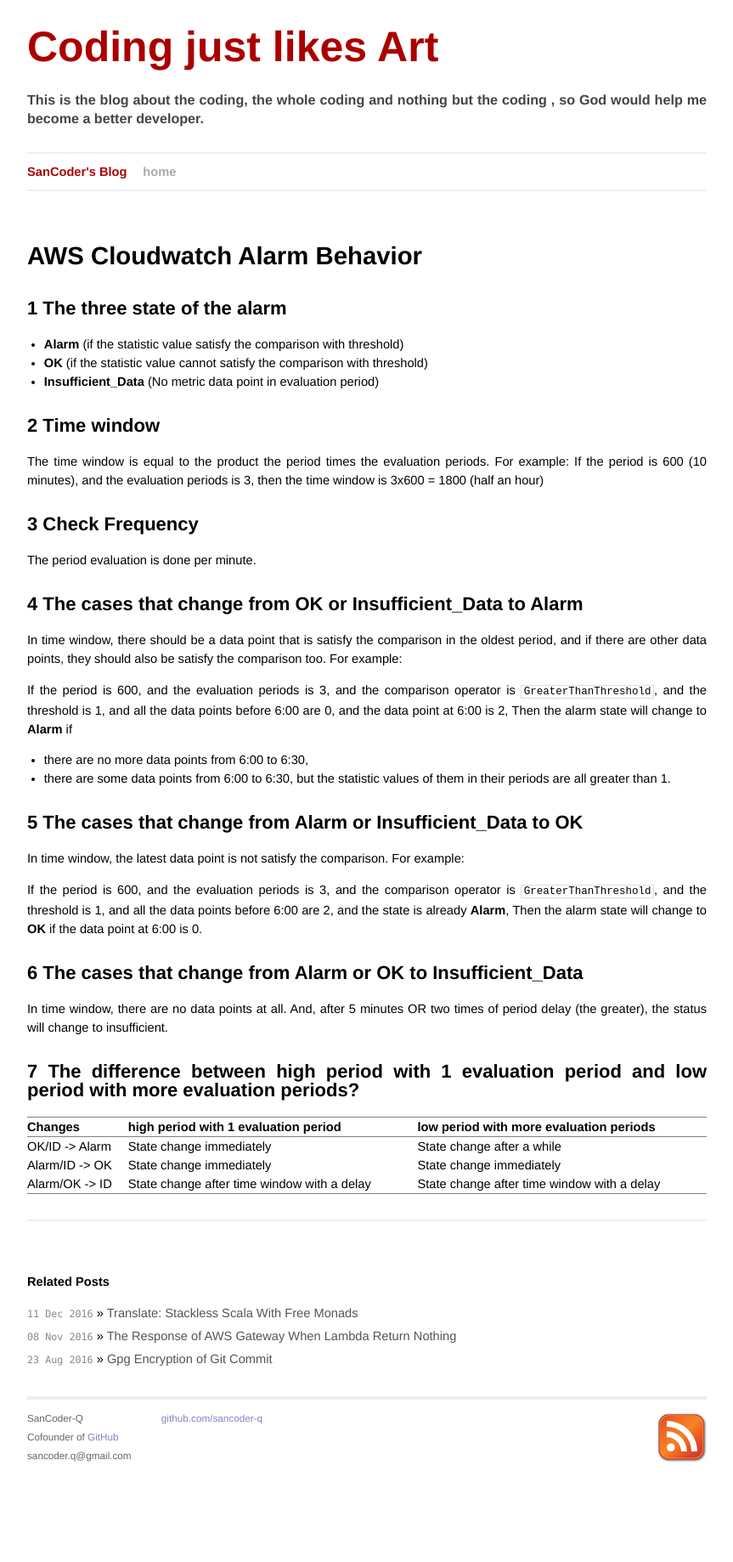
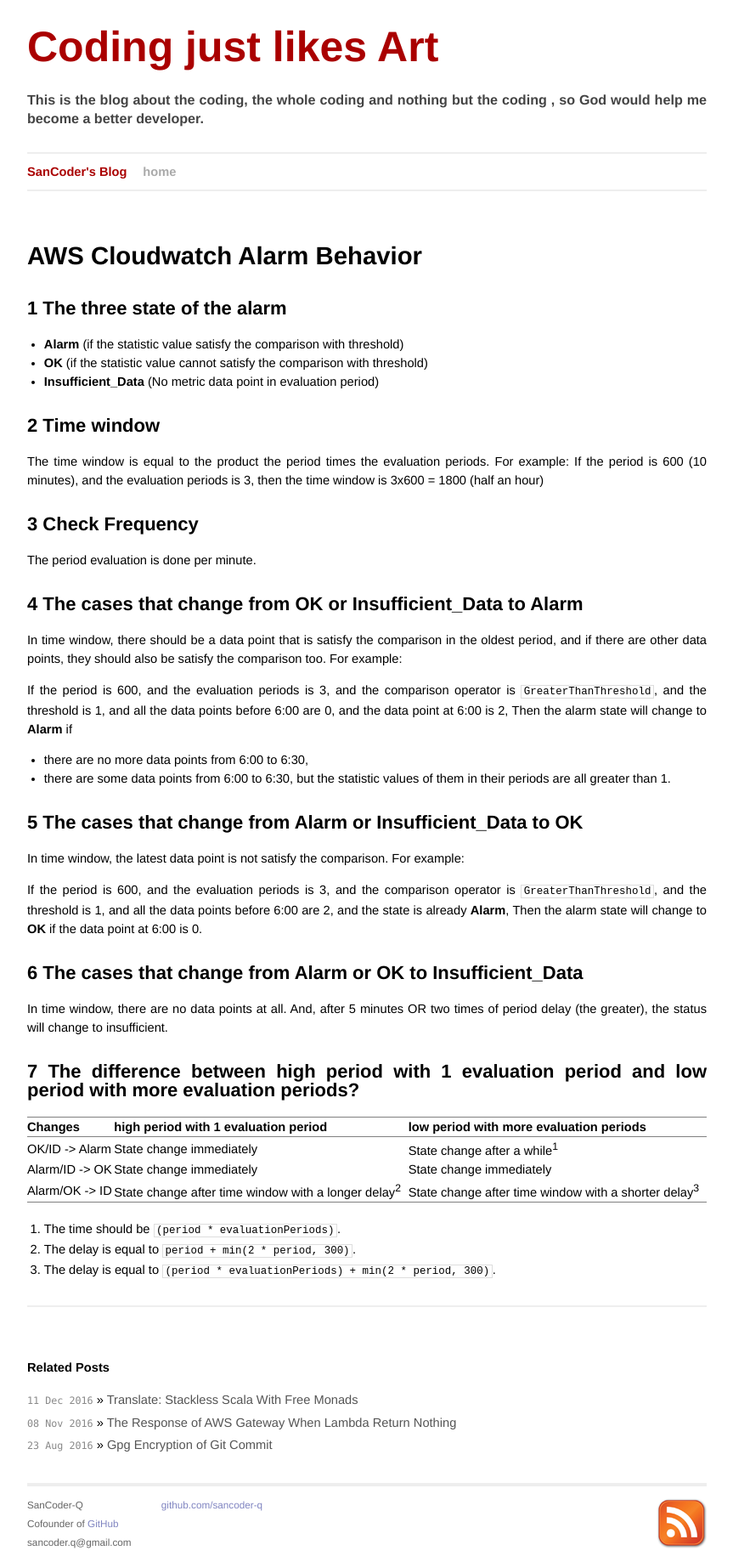
Before and after one commit to SanCoder-Q/sancoder-q.github.io, a Jekyll site: the page built from _posts/2017-01-09-AWS_Cloudwatch_Alarm_Behavior.org.html, in a window 1280 px wide. Shown: the whole page at 85% size, without its empty margins (208-1071 px from the left). Built offline with Jekyll 4.4.1, drawn with Linux system fonts in a browser that asks for light colours; comment, search, counter and statistics services are not loaded; before the commit the page ends 1736 px from its top, so only the background shows below that.

Commit message:
update 2017 second time

```diff
--- a/_posts/2017-01-09-AWS_Cloudwatch_Alarm_Behavior.org.html
+++ b/_posts/2017-01-09-AWS_Cloudwatch_Alarm_Behavior.org.html
@@ -110,7 +110,7 @@
 <tr>
 <td class="org-left">OK/ID -&gt; Alarm</td>
 <td class="org-left">State change immediately</td>
-<td class="org-left">State change after a while</td>
+<td class="org-left">State change after a while<sup>1</sup></td>
 </tr>
 
 <tr>
@@ -121,10 +121,16 @@
 
 <tr>
 <td class="org-left">Alarm/OK -&gt; ID</td>
-<td class="org-left">State change after time window with a delay</td>
-<td class="org-left">State change after time window with a delay</td>
+<td class="org-left">State change after time window with a longer delay<sup>2</sup></td>
+<td class="org-left">State change after time window with a shorter delay<sup>3</sup></td>
 </tr>
 </tbody>
 </table>
+
+<ol class="org-ol">
+<li>The time should be <code>(period * evaluationPeriods)</code>.</li>
+<li>The delay is equal to <code>period + min(2 * period, 300)</code>.</li>
+<li>The delay is equal to <code>(period * evaluationPeriods) + min(2 * period, 300)</code>.</li>
+</ol>
 </div>
 </div>
```
Also changed, not shown: _org/2017-01-09-AWS_Cloudwatch_Alarm_Behavior.org (+9 -5 lines).
